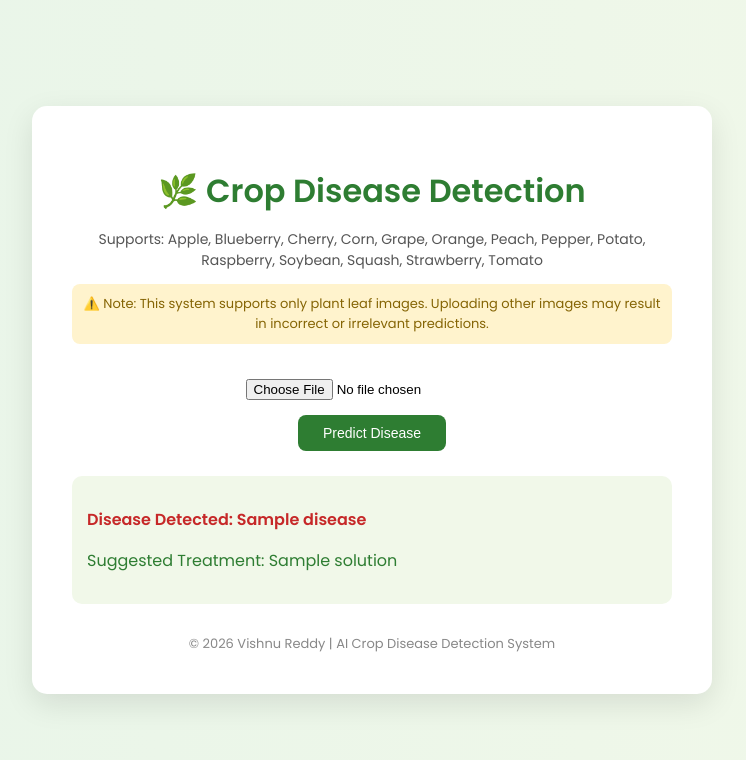
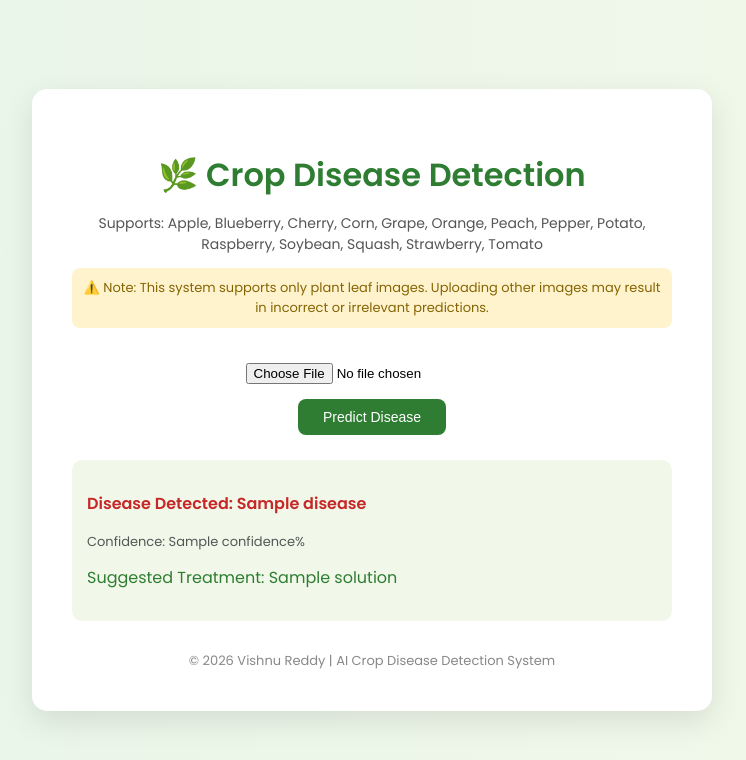
Before and after one commit to vishnuvardhanreddymeegada/crop-disease-detection-system, a Flask app: template templates/index.html in a window 1280 px wide. Shown: the top 760 px of the page, without its empty margins (268-1014 px from the left). Run offline with Flask 3, Linux system fonts and the light colour scheme; the template is opened without the code that fills it: most values are stand-ins (such as "Sample title", 1, 10 or a date in 2020).

Commit message:
Enhance index.html with image preview and confidence
Added image preview functionality and confidence display.

```diff
--- a/templates/index.html
+++ b/templates/index.html
@@ -35,7 +35,6 @@
             margin-bottom: 10px;
         }
 
-        /* 🔥 NEW NOTE STYLE */
         .note {
             background: #fff3cd;
             color: #856404;
@@ -64,6 +63,16 @@
             background-color: #1b5e20;
         }
 
+        .preview {
+            margin-top: 15px;
+        }
+
+        .preview img {
+            max-width: 150px;
+            border-radius: 10px;
+            margin-top: 10px;
+        }
+
         .result {
             margin-top: 25px;
             padding: 15px;
@@ -75,6 +84,11 @@
         .disease {
             font-weight: 600;
             color: #c62828;
+        }
+
+        .confidence {
+            font-size: 13px;
+            color: #555;
         }
 
         .treatment {
@@ -99,21 +113,26 @@
             Supports: Apple, Blueberry, Cherry, Corn, Grape, Orange, Peach, Pepper, Potato, Raspberry, Soybean, Squash, Strawberry, Tomato
         </p>
 
-        <!-- 🔥 NEW NOTE -->
         <p class="note">
             ⚠️ Note: This system supports only plant leaf images. Uploading other images may result in incorrect or irrelevant predictions.
         </p>
 
         <form method="POST" enctype="multipart/form-data">
-            <input type="file" name="file" required>
+            <input type="file" name="file" accept="image/*" onchange="previewImage(event)" required>
             <br>
             <button type="submit">Predict Disease</button>
         </form>
 
-        <!-- 🔥 CLEAN RESULT LOGIC -->
+        <!-- IMAGE PREVIEW -->
+        <div class="preview">
+            <img id="preview" src="" style="display:none;">
+        </div>
+
+        <!-- RESULT -->
         {% if disease %}
         <div class="result">
             <p class="disease">Disease Detected: {{ disease }}</p>
+            <p class="confidence">Confidence: {{ confidence }}%</p>
             <p class="treatment">Suggested Treatment: {{ solution }}</p>
         </div>
 
@@ -128,5 +147,14 @@
         </div>
 
     </div>
+
+    <script>
+        function previewImage(event) {
+            const preview = document.getElementById('preview');
+            preview.src = URL.createObjectURL(event.target.files[0]);
+            preview.style.display = "block";
+        }
+    </script>
+
 </body>
 </html>
```
